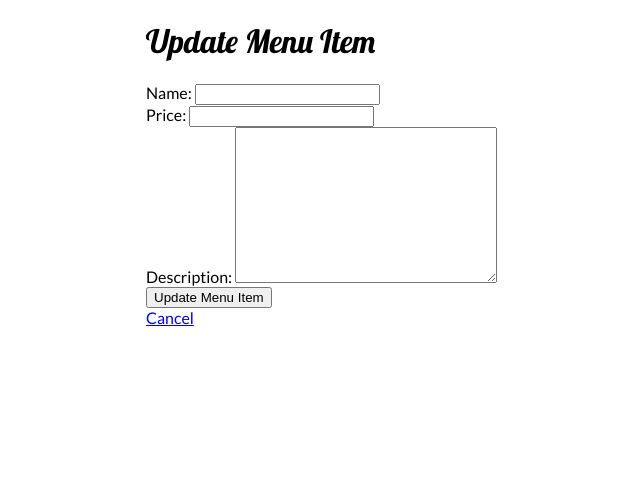
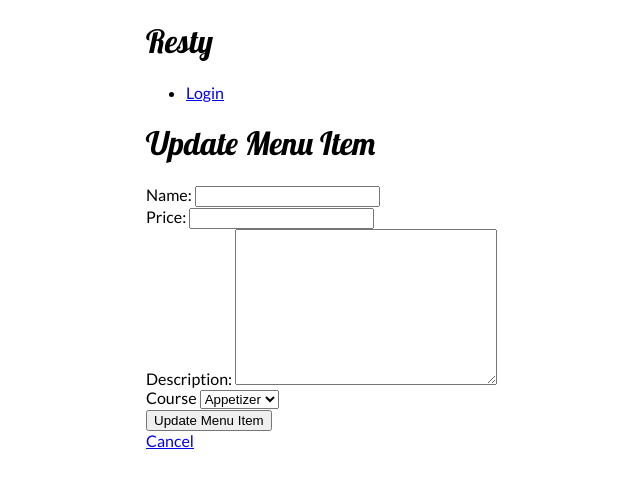
Before and after one commit to ShubhamDev-AI/udacity-fullstack, a Flask app: template backend/apps/restaurantmenu-flask/templates/menuitem_form.html in a window 1280 px wide. Shown: the top 488 px of the page, without its empty margins (194-834 px from the left). Run offline with Flask 2, Linux system fonts and the light colour scheme; the template is opened without the code that fills it, so the values that code supplies are empty; parts of the project's set-up code (start-up, migrations or seed data) failed here and were passed over; some libraries are stand-ins or nearby versions.

Commit message:
added login page with google oauth

```diff
--- a/backend/apps/restaurantmenu-flask/flask-webserver.py
+++ b/backend/apps/restaurantmenu-flask/flask-webserver.py
@@ -1,10 +1,111 @@
-from flask import Flask, render_template, redirect, request, url_for, flash, jsonify
+from flask import Flask, render_template, redirect, request, url_for, flash, jsonify, make_response
+from flask import session as login_session
 from restaurantmenu import RestaurantCRUD, MenuItemCRUD
+
+from oauth2client.client import flow_from_clientsecrets, FlowExchangeError
+
+import random, string, httplib2, json, requests
 
 restCrud = RestaurantCRUD()
 menuCrud = MenuItemCRUD()
 
 app = Flask(__name__)
+
+CLIENT_ID = json.loads(
+    open('google_client_secrets.json', 'r').read())['web']['client_id']
+
+# show login
+@app.route('/login')
+def showLogin():
+    state = ''.join(random.choice(string.ascii_uppercase + string.digits) for x in xrange(32))
+    login_session['state'] = state
+    return render_template('auth_login.html', state=state, google_client_id=CLIENT_ID)
+
+# submit oauth callback
+@app.route('/google-oauth-callback')
+def googleOAuthCallback():
+    # Validate state token
+    if request.args.get('state') != login_session['state']:
+        response = make_response(json.dumps('Invalid state parameter.'), 401)
+        response.headers['Content-Type'] = 'application/json'
+        return response
+    # Obtain authorization code
+    code = request.data
+
+    try:
+        # Upgrade the authorization code into a credentials object
+        oauth_flow = flow_from_clientsecrets('client_secrets.json', scope='')
+        oauth_flow.redirect_uri = 'postmessage'
+        credentials = oauth_flow.step2_exchange(code)
+    except FlowExchangeError:
+        response = make_response(
+            json.dumps('Failed to upgrade the authorization code.'), 401)
+        response.headers['Content-Type'] = 'application/json'
+        return response
+
+    # Check that the access token is valid.
+    access_token = credentials.access_token
+    url = ('https://www.googleapis.com/oauth2/v1/tokeninfo?access_token=%s'
+           % access_token)
+    h = httplib2.Http()
+    result = json.loads(h.request(url, 'GET')[1])
+
+    # If there was an error in the access token info, abort.
+    if result.get('error') is not None:
+        response = make_response(json.dumps(result.get('error')), 500)
+        response.headers['Content-Type'] = 'application/json'
+        return response
+
+    # Verify that the access token is used for the intended user.
+    gplus_id = credentials.id_token['sub']
+    if result['user_id'] != gplus_id:
+        response = make_response(
+            json.dumps("Token's user ID doesn't match given user ID."), 401)
+        response.headers['Content-Type'] = 'application/json'
+        return response
+
+    # Verify that the access token is valid for this app.
+    if result['issued_to'] != CLIENT_ID:
+        response = make_response(
+            json.dumps("Token's client ID does not match app's."), 401)
+        response.headers['Content-Type'] = 'application/json'
+        return response
+
+    stored_access_token = login_session.get('access_token')
+    stored_gplus_id = login_session.get('gplus_id')
+    if stored_access_token is not None and gplus_id == stored_gplus_id:
+        response = make_response(json.dumps('Current user is already connected.'),
+                                 200)
+        response.headers['Content-Type'] = 'application/json'
+        return response
+
+    # Store the access token in the session for later use.
+    login_session['access_token'] = credentials.access_token
+    login_session['gplus_id'] = gplus_id
+
+    # Get user info
+    userinfo_url = "https://www.googleapis.com/oauth2/v1/userinfo"
+    params = {'access_token': credentials.access_token, 'alt': 'json'}
+    answer = requests.get(userinfo_url, params=params)
+
+    data = answer.json()
+
+    login_session['username'] = data['name']
+    login_session['picture'] = data['picture']
+    login_session['email'] = data['email']
+
+    output = ''
+    output += '<h1>Welcome, '
+    output += login_session['username']
+    output += '!</h1>'
+    output += '<img src="'
+    output += login_session['picture']
+    output += ' " style = "width: 300px; height: 300px;border-radius: 150px;-webkit-border-radius: 150px;-moz-border-radius: 150px;"> '
+    flash("you are now logged in as %s" % login_session['username'])
+    print("done!")
+    return output
+
+
 
 # show restaurant index
 @app.route('/')
@@ -55,7 +156,7 @@ def deleteRestaurant(r_id):
 
     return render_template('restaurant_delete.html', rest=rest)
 
-# showrestaurant detail
+# show restaurant detail
 @app.route('/restaurants/<int:r_id>')
 def restaurantDetail(r_id):
     rest = restCrud.find(r_id)
@@ -72,6 +173,7 @@ def createMenuItem(r_id):
         item.name = request.form['name']
         item.price = request.form['price']
         item.description = request.form['description']
+        item.course = request.form['course']
         menuCrud.create(item)
         flash("Menu Item '%s' created" % item.name)
         return redirect(url_for('restaurantDetail', r_id=r_id))
@@ -88,6 +190,7 @@ def editMenuItem(r_id, m_id):
         item.name = request.form['name']
         item.price = request.form['price']
         item.description = request.form['description']
+        item.course = request.form['course']
         menuCrud.update(item)
         flash("Menu Item '%s' updated" % item.name)
         return redirect(url_for('restaurantDetail', r_id=r_id))
--- a/backend/apps/restaurantmenu-flask/restaurantmenu.py
+++ b/backend/apps/restaurantmenu-flask/restaurantmenu.py
@@ -54,6 +54,7 @@ class MenuItemCRUD:
     def forRestaurant(self, rest):
         res = self.query() \
                 .filter(MenuItem.restaurant_id == rest.id) \
+                .order_by(MenuItem.course) \
                 .order_by(MenuItem.name) \
                 .all()
         return res
--- a/backend/apps/restaurantmenu-flask/static/styles.css
+++ b/backend/apps/restaurantmenu-flask/static/styles.css
@@ -10,6 +10,11 @@ h1, h2, h3, h4, h5, h6 {
     font-weight: 400;
 }
 
+.header {
+    margin: 0 auto;
+    max-width: 600px;
+
+}
 
 .main {
     margin: 0 auto;
--- a/backend/apps/restaurantmenu-flask/templates/layout.html
+++ b/backend/apps/restaurantmenu-flask/templates/layout.html
@@ -6,8 +6,22 @@
         <meta name="viewport" content="width=device-width, initial-scale=1.0">
         <link href="https://fonts.googleapis.com/css?family=Lato:400,700|Lobster" rel="stylesheet">
         <link rel="stylesheet" href="{{ url_for('static', filename='styles.css') }}">
+
+        <script src="//ajax.googleapis.com/ajax/libs/jquery/1.8.2/jquery.min.js"></script>
+        <script src="//apis.google.com/js/platform.js?onload=start"> </script>
     </head>
     <body>
+
+        <header class="header">
+            <h1>Resty</h1>
+            <nav>
+                <ul>
+                    <li><a href="{{ url_for('showLogin') }}">Login</a></li>
+                </ul>
+            </nav>
+        </header>
+
+
         {% with messages = get_flashed_messages() %}
         {% if messages %}
             <ul class="flash-messages">
--- a/backend/apps/restaurantmenu-flask/templates/menuitem_form.html
+++ b/backend/apps/restaurantmenu-flask/templates/menuitem_form.html
@@ -19,6 +19,17 @@
         <label>Name: <input type="text" name="name" value="{{ item.name }}"></label><br>
         <label>Price: <input type="text" name="price" value="{{ item.price }}"></label><br>
         <label>Description: <textarea name="description" cols="30" rows="10">{{ item.description }}</textarea></label><br>
+
+        <label>
+            Course
+            <select name="course">
+                <option value="Appetizer" {% if item.course == 'Appetizer'%}selected{%endif%}>Appetizer</option>
+                <option value="Entree" {% if item.course == 'Entree'%}selected{%endif%}>Entree</option>
+                <option value="Dessert" {% if item.course == 'Dessert'%}selected{%endif%}>Dessert</option>
+                <option value="Beverage" {% if item.course == 'Appetizer'%}selected{%endif%}>Appetizer</option>
+            </select>
+        </label><br>
+
         {% if action == 'create' %}
         <button type="submit">Add Menu Item</button>
         {% else %}
--- a/backend/apps/restaurantmenu-flask/templates/restaurant_detail.html
+++ b/backend/apps/restaurantmenu-flask/templates/restaurant_detail.html
@@ -7,6 +7,7 @@
         <li>
             <strong>{{ item.name }}</strong> {{ item.price }}<br>
             {{ item.description }}<br>
+            <small>{{ item.course }}</small><br>
             <a href="{{ url_for('editMenuItem', r_id=rest.id, m_id=item.id) }}">Edit</a>
             <a href="{{ url_for('deleteMenuItem', r_id=rest.id, m_id=item.id) }}">Delete</a>
         </li>
--- a/backend/apps/restaurantmenu-flask/templates/restaurant_index.html
+++ b/backend/apps/restaurantmenu-flask/templates/restaurant_index.html
@@ -1,7 +1,7 @@
 {% extends "layout.html" %}
 {% block title %}Restaurants{% endblock %}
 {% block body %}
-<h1>Restaurants</h1>
+<h2>Restaurants</h2>
 <ul class="restaurant-list">
     {% for rest in rests %}
     <li>
```
Also changed, not shown: backend/apps/restaurantmenu-flask/templates/auth_login.html (added, +48 -0 lines), 1 other file.
